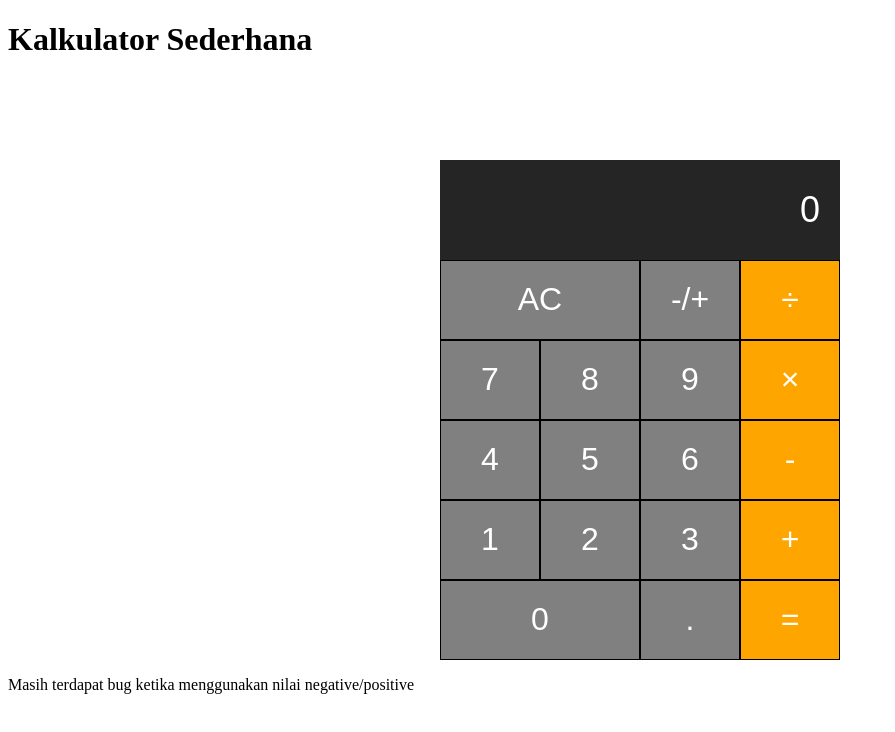
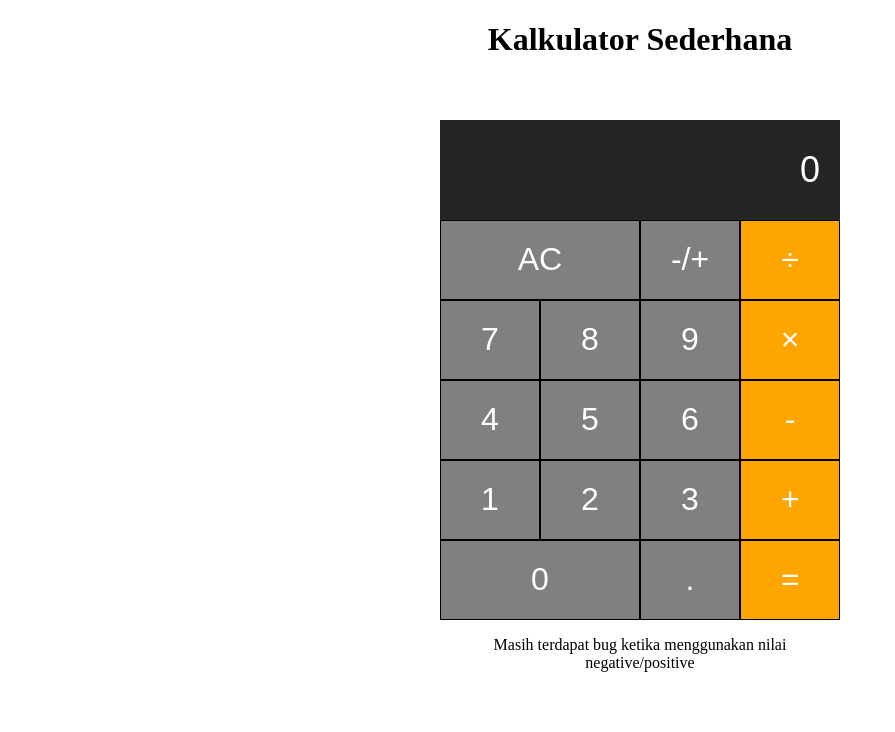
Before and after one commit to Jeremiapane/mini-project, a plain HTML site: page index.html in a window 1280 px wide. Shown: the whole page, without its empty margins (0-895 px from the left). Drawn offline with Linux system fonts and the light colour scheme.

Commit message:
Membuat style pada note dan title

```diff
--- a/index.css
+++ b/index.css
@@ -1,7 +1,19 @@
 .calculator {
     text-align: center;
     margin: 0 auto;
-    padding-top: 10vh;
+    padding-top: 5vh;
+    width: 400px;
+}
+
+.note {
+    text-align: center;
+    margin: 0 auto;
+    width: 400px;
+}
+
+.title {
+    text-align: center;
+    margin: 0 auto;
     width: 400px;
 }
 
```
